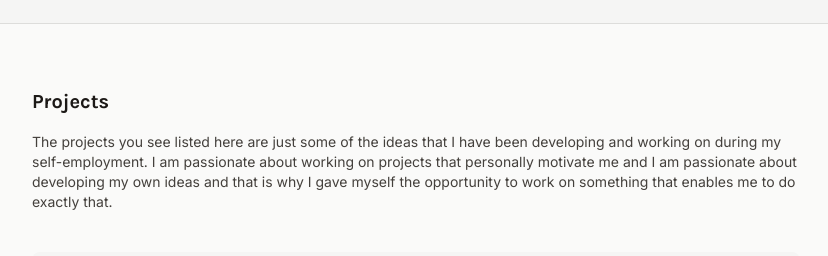
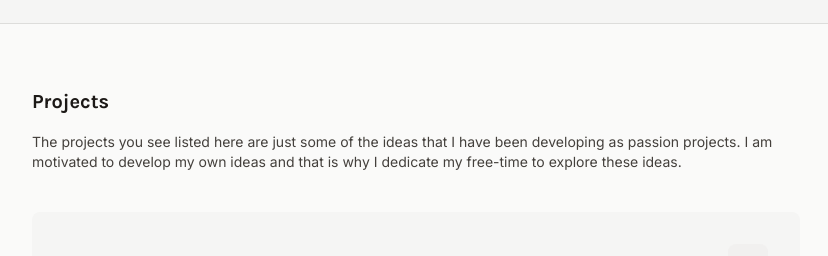
Before and after one commit to maxhves/hvesser-lewis-consulting-site, a Next.js app: page / in a window 1280 px wide. Shown: the part 2380-2636 px from the top of the page, without its empty margins (224-1052 px from the left). Built offline with nearby package versions, Linux system fonts and the light colour scheme; no server answers.

Commit message:
Updated projects section headline text.

```diff
--- a/src/app/home/components/projects/projects-section.tsx
+++ b/src/app/home/components/projects/projects-section.tsx
@@ -80,10 +80,8 @@ export default function ProjectsSection() {
         </SectionHeader>
 
         <ProjectsDescription>
-          The projects you see listed here are just some of the ideas that I have been developing and working on during
-          my self-employment. I am passionate about working on projects that personally motivate me and I am passionate
-          about developing my own ideas and that is why I gave myself the opportunity to work on something that enables
-          me to do exactly that.
+          The projects you see listed here are just some of the ideas that I have been developing as passion projects.
+          I am motivated to develop my own ideas and that is why I dedicate my free-time to explore these ideas.
         </ProjectsDescription>
 
         <PrimaryProjectsList className="mt-10">
```
